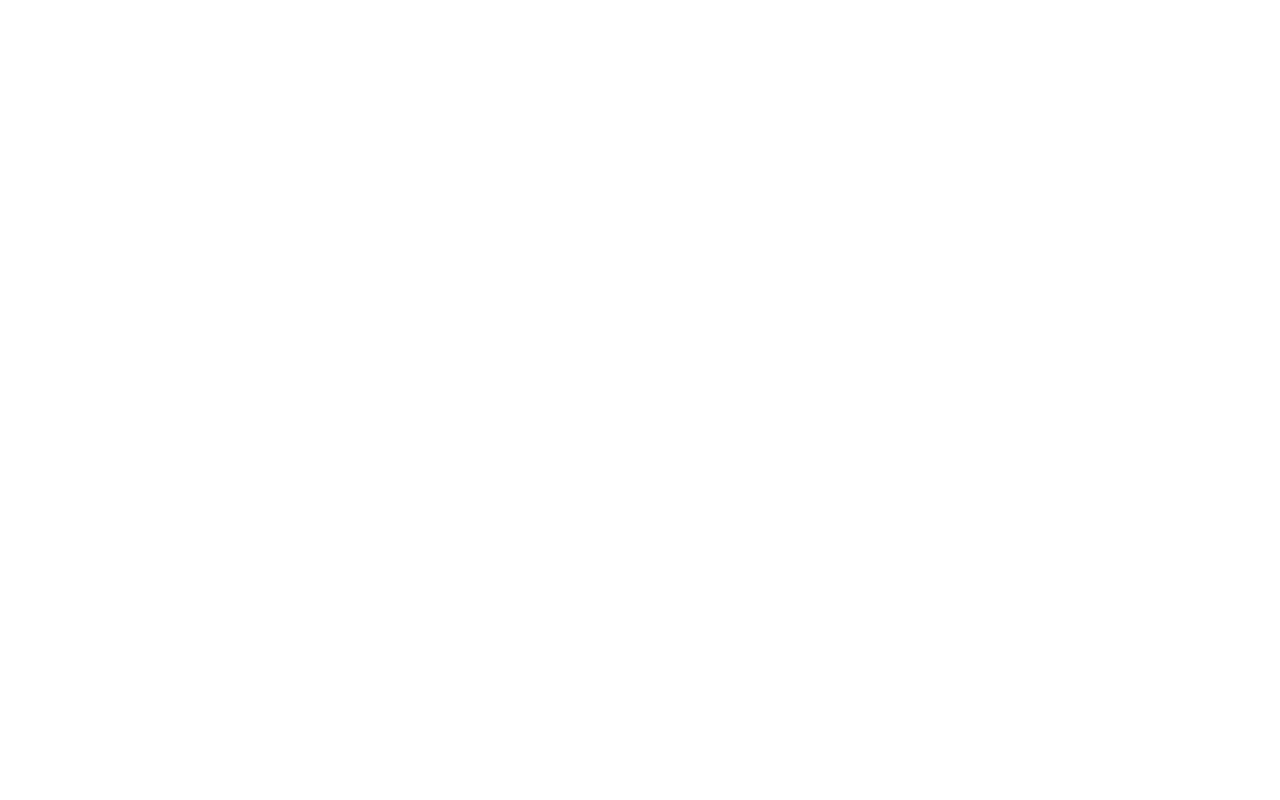
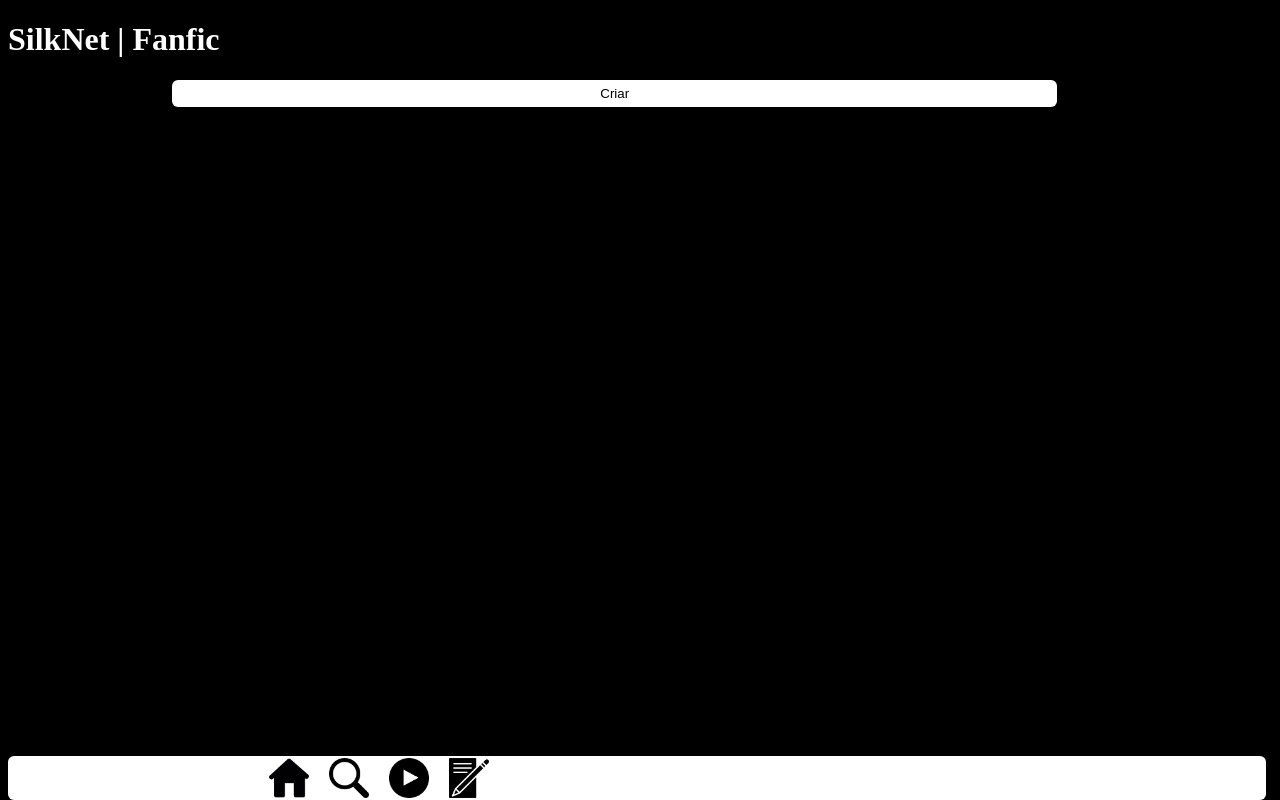
Before and after one commit to gustavorochabr/projeto-kayv, a plain HTML site: page fanfic.html in a window 1280 px wide. Drawn offline with Linux system fonts and the light colour scheme.

Commit message:
novas páginas e atualizações

```diff
--- a/css/fan.css
+++ b/css/fan.css
@@ -0,0 +1,45 @@
+@import url('https://fonts.googleapis.com/css2?family=Roboto+Condensed&display=swap');
+
+body{
+  background: #000;
+  color: #fff;
+  font-style: 'Roboto Condensed', Arial;
+}
+
+#new-fan{
+  width: 70%;
+  margin-left: 13%;
+  background: #fff;
+  padding: 6px;
+  border: 0;
+  border-radius: 6px;
+}
+
+#new-fan:hover {
+  background: #0BD0DE;
+  color: #fff;
+  transition: 0.5s;
+}
+
+footer{
+  display: flex;
+  flex-direction: row;
+  position: fixed;
+  bottom: 0%;
+  background: #fff;
+  margin: 0;
+  padding: 2px;
+  width: 98%;
+  height: 5%;
+  border-radius: 6px;
+}
+
+#icons-footer{
+  margin-left: 20%;
+}
+
+#icon{
+  width: 40px;
+  height: 40px;
+  padding: 0px 8px;
+}
--- a/css/index.css
+++ b/css/index.css
@@ -49,6 +49,7 @@ h1{
 #icon{
   width: 40px;
   height: 40px;
+  padding: 0 8px;
 }
 
 footer{
@@ -65,7 +66,7 @@ footer{
 }
 
 #icons-footer{
-  margin-left: 30%;
+  margin-left: 20%;
 }
 
 
@@ -91,3 +92,8 @@ footer{
   flex-direction: row;
   width: 98%;
 }
+
+a{
+  outline: none;
+  user-select: none;
+}
--- a/fanfic.html
+++ b/fanfic.html
@@ -5,10 +5,23 @@
   <meta charset="UTF-8">
   <meta name="viewport" content="width=device-width, initial-scale=1">
   <title></title>
+  <link rel="stylesheet" href="./css/fan.css">
 </head>
 
 <body>
+   <h1>SilkNet | Fanfic</h1>
+   <button id="new-fan">Criar</button>
 
+   <footer>
+
+    <div id="icons-footer">
+    <a href="index.html"><img src="./img/home.png" id="icon"></a>
+    <a href="#"><img id="icon" src="./img/lupa.png"></a>
+    <a href="#"><img id="icon" src="./img/vd.png"></a>
+    <a href="fanfic.html"><img id="icon" src="./img/fc.png"></a>
+    </div>
+
+  </footer>
 </body>
 
 </html>
```
Also changed, not shown: index.html (+2 -2 lines).
